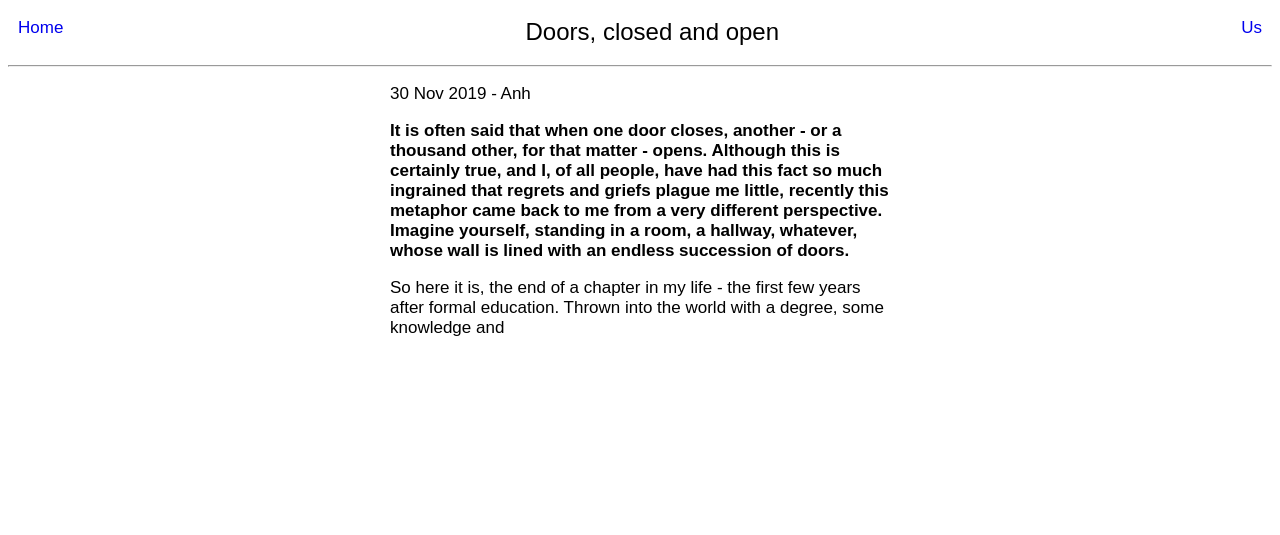
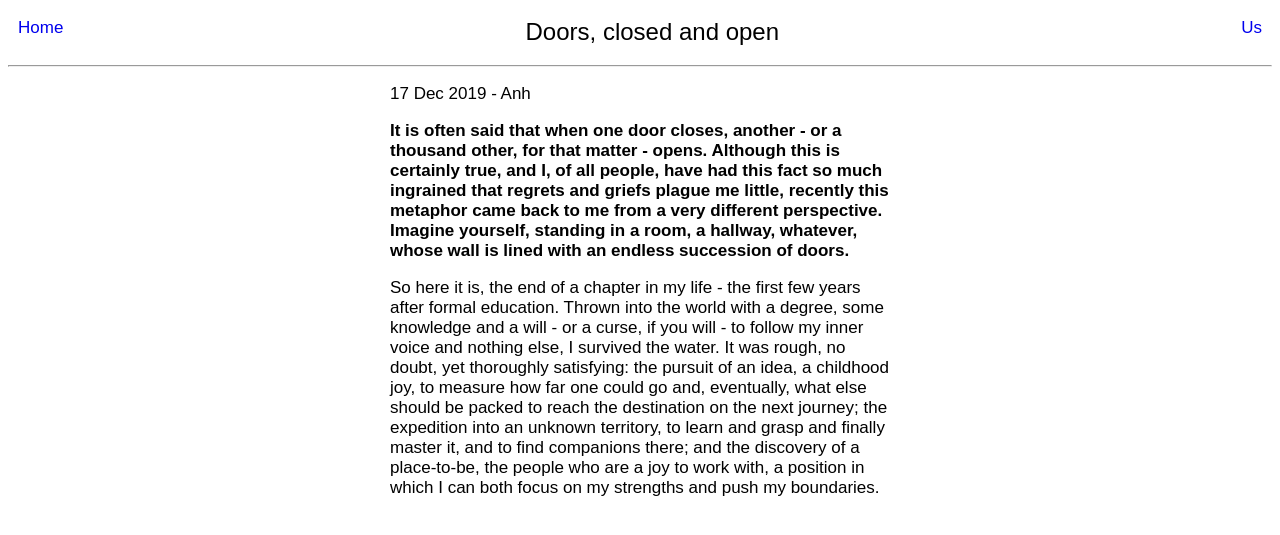
Before and after one commit to lionsola/lionsola.github.io, a Jekyll site: the page built from _posts/2019-11-20-closed-doors.md, in a window 1280 px wide. Shown: the top 535 px of the page. Built offline with Jekyll 4.4.1, drawn with Linux system fonts in a browser that asks for light colours.

Commit message:
add stuff

```diff
--- a/_posts/2019-11-20-closed-doors.md
+++ b/_posts/2019-11-20-closed-doors.md
@@ -2,10 +2,10 @@
 layout: post
 title:  "Doors, closed and open"
 startdate: 2019-11-20 16:40:00 +0700
-date:   2019-11-30 16:34:00 +0700
+date:   2019-12-17 16:34:00 +0700
 categories: anh thoughts
 author: Anh
 ---
 It is often said that when one door closes, another - or a thousand other, for that matter - opens. Although this is certainly true, and I, of all people, have had this fact so much ingrained that regrets and griefs plague me little, recently this metaphor came back to me from a very different perspective. Imagine yourself, standing in a room, a hallway, whatever, whose wall is lined with an endless succession of doors.
 ---
-So here it is, the end of a chapter in my life - the first few years after formal education. Thrown into the world with a degree, some knowledge and
+So here it is, the end of a chapter in my life - the first few years after formal education. Thrown into the world with a degree, some knowledge and a will - or a curse, if you will - to follow my inner voice and nothing else, I survived the water. It was rough, no doubt, yet thoroughly satisfying: the pursuit of an idea, a childhood joy, to measure how far one could go and, eventually, what else should be packed to reach the destination on the next journey; the expedition into an unknown territory, to learn and grasp and finally master it, and to find companions there; and the discovery of a place-to-be, the people who are a joy to work with, a position in which I can both focus on my strengths and push my boundaries.
```
